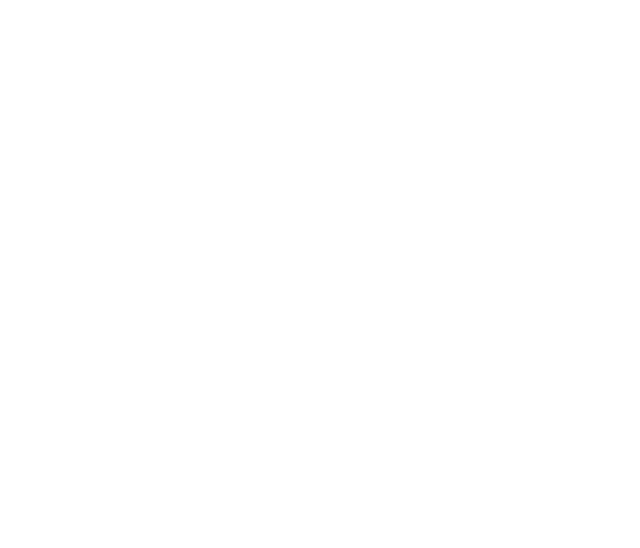
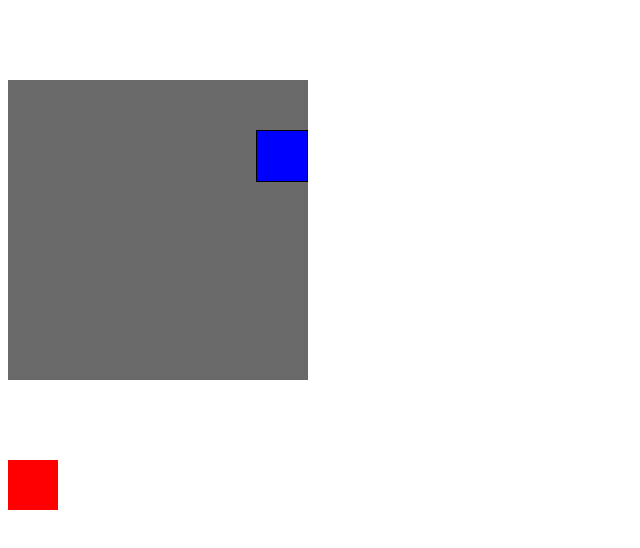
Before and after one commit to chillag09733/orai_munka, a plain HTML site: page index.html in a window 1280 px wide. Shown: the whole page, without its empty margins (0-640 px from the left). Drawn offline with Linux system fonts and the light colour scheme.

Commit message:
init position

```diff
--- a/index.css
+++ b/index.css
@@ -0,0 +1,30 @@
+body {
+  height: 200vh;
+}
+.sticky {
+  width: 50px;
+  height: 50px;
+  background-color: red;
+  position: sticky;
+  /* mindig megtartja a helyét görgetés esetén is pl. süti kezelés, felugró ablak */
+  top: 50px;
+}
+.parent {
+  width: 300px;
+  height: 300px;
+  /* margin: auto; */
+  margin-block: 5rem;
+  background-color: dimgray;
+  position: relative;
+  /* left, right, top, bottom */
+}
+.child {
+  width: 50px;
+  height: 50px;
+  background-color: blue;
+  border: 1px solid black;
+  position: absolute;
+  /* szülő méretein belül képes mozogni - absolute */
+  top: 50px;
+  right: 0;
+}
--- a/index.html
+++ b/index.html
@@ -1,11 +1,17 @@
 <!DOCTYPE html>
 <html lang="en">
-<head>
-    <meta charset="UTF-8">
-    <meta name="viewport" content="width=device-width, initial-scale=1.0">
+  <head>
+    <meta charset="UTF-8" />
+    <meta name="viewport" content="width=device-width, initial-scale=1.0" />
     <title>Document</title>
-</head>
-<body>
+    <link rel="stylesheet" href="index.css" />
+  </head>
+  <body>
+    <div class="parent">
+      <div class="child"></div>
+    </div>
+    <div class="sticky">
 
-</body>
+    </div>
+  </body>
 </html>
```
